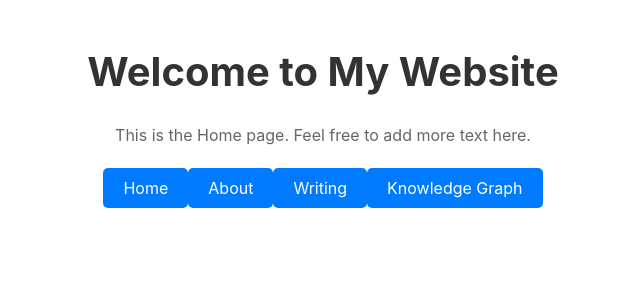
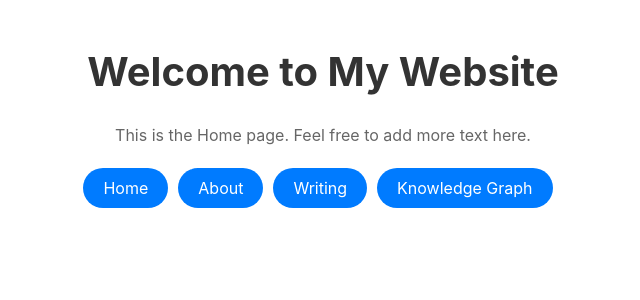
Before and after one commit to chefaraga123/Personal-Website, a React (Create React App) app: page / in a window 1280 px wide. Shown: the top 300 px of the page, without its empty margins (317-957 px from the left). Built offline with nearby package versions, Linux system fonts and the light colour scheme.

Commit message:
CSS Styling

```diff
--- a/src/components/Navigation/Navigation.module.css
+++ b/src/components/Navigation/Navigation.module.css
@@ -1,7 +1,9 @@
 .navigationContainer {
     text-align: center;
     margin-top: 20px;
+
 }
+
 
 .navLink {
     display: inline-block;
@@ -9,10 +11,12 @@
     color: white;
     padding: 10px 20px;
     text-decoration: none;
-    border-radius: 5px;
+    border-radius: 50px;
     transition: background-color 0.3s;
+    margin-right: 10px; /* Add space between the buttons */
+
 }
 
 .navLink:hover {
-    background-color: #0056b3;
+    background-color: #f700ff;
 }
```
